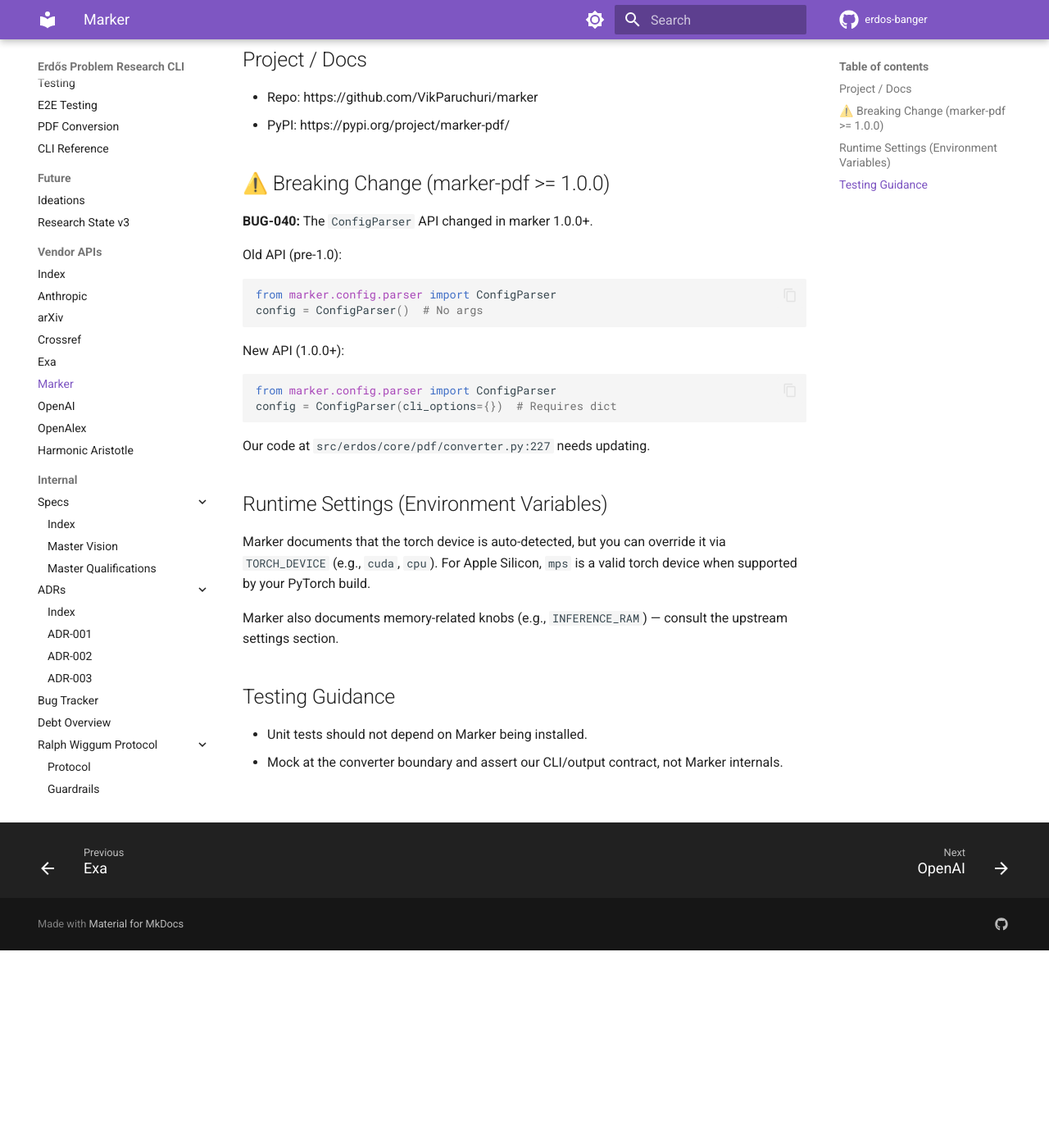
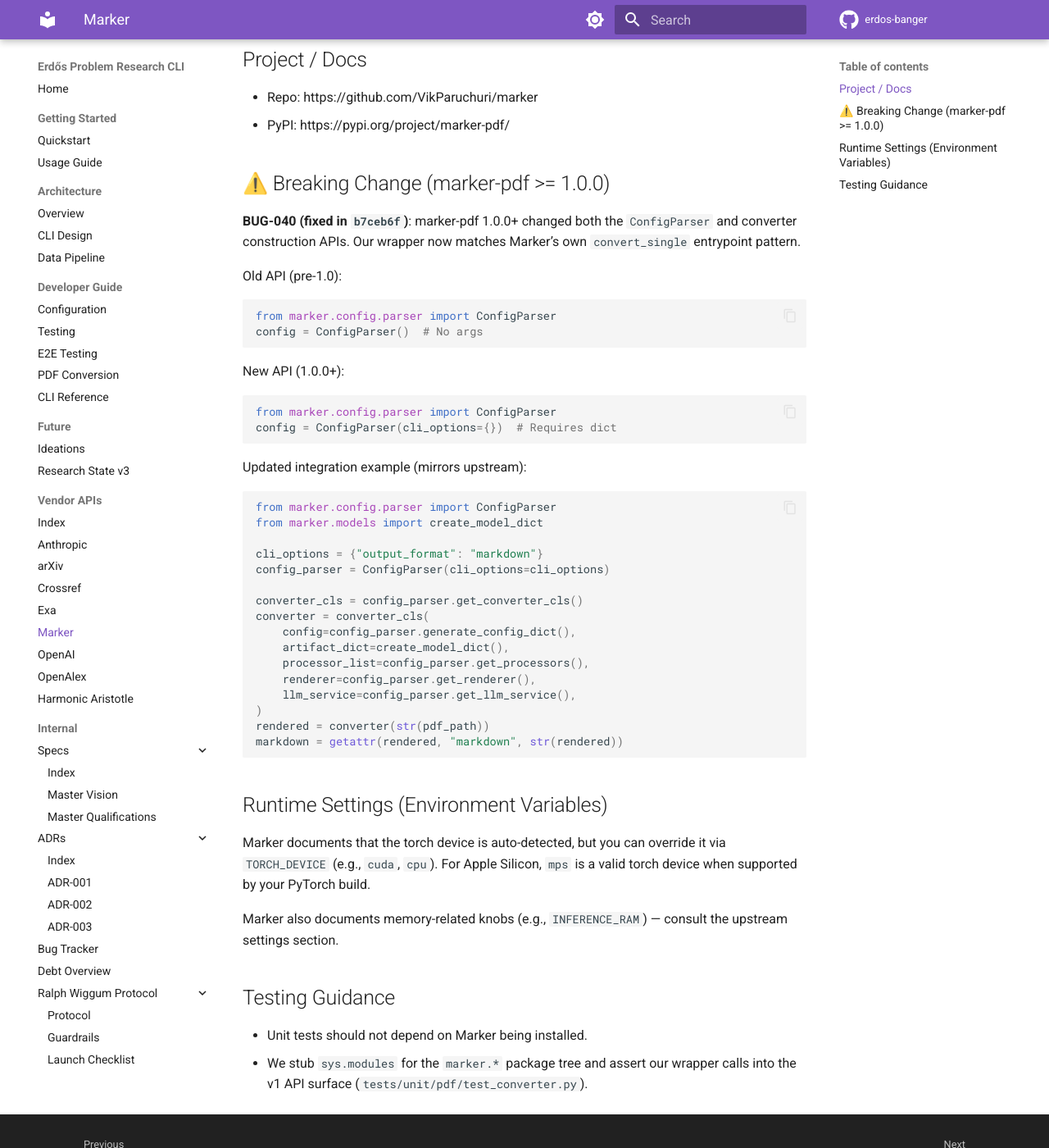
Before and after one commit to research-developer/erdos-banger, an MkDocs documentation site: the page built from docs/vendor-docs/marker/README.md, in a window 1280 px wide and 1400 px high, scrolled down 241 px. Shown: the whole window at 82% size. Built offline with MkDocs 1.6.1 and Material for MkDocs 9.7.7, drawn with Linux system fonts in a browser that asks for light colours; comment, search, counter and statistics services are not loaded.

Commit message:
docs(bugs): archive BUG-040 after marker-pdf fix

````diff
--- a/docs/vendor-docs/marker/README.md
+++ b/docs/vendor-docs/marker/README.md
@@ -9,7 +9,7 @@ Marker converts PDFs into Markdown (and other formats) using local ML models and
 
 ## ⚠️ Breaking Change (marker-pdf >= 1.0.0)
 
-**BUG-040:** The `ConfigParser` API changed in marker 1.0.0+.
+**BUG-040 (fixed in `b7ceb6f`)**: marker-pdf 1.0.0+ changed both the `ConfigParser` and converter construction APIs. Our wrapper now matches Marker’s own `convert_single` entrypoint pattern.
 
 Old API (pre-1.0):
 ```python
@@ -23,7 +23,25 @@ from marker.config.parser import ConfigParser
 config = ConfigParser(cli_options={})  # Requires dict
 ```
 
-Our code at `src/erdos/core/pdf/converter.py:227` needs updating.
+Updated integration example (mirrors upstream):
+```python
+from marker.config.parser import ConfigParser
+from marker.models import create_model_dict
+
+cli_options = {"output_format": "markdown"}
+config_parser = ConfigParser(cli_options=cli_options)
+
+converter_cls = config_parser.get_converter_cls()
+converter = converter_cls(
+    config=config_parser.generate_config_dict(),
+    artifact_dict=create_model_dict(),
+    processor_list=config_parser.get_processors(),
+    renderer=config_parser.get_renderer(),
+    llm_service=config_parser.get_llm_service(),
+)
+rendered = converter(str(pdf_path))
+markdown = getattr(rendered, "markdown", str(rendered))
+```
 
 ## Runtime Settings (Environment Variables)
 
@@ -34,4 +52,4 @@ Marker also documents memory-related knobs (e.g., `INFERENCE_RAM`) — consult t
 ## Testing Guidance
 
 - Unit tests should not depend on Marker being installed.
-- Mock at the converter boundary and assert our CLI/output contract, not Marker internals.
+- We stub `sys.modules` for the `marker.*` package tree and assert our wrapper calls into the v1 API surface (`tests/unit/pdf/test_converter.py`).
````
Also changed, not shown: docs/_archive/bugs/bug-040-marker-cli-broken.md (added, +43 -0 lines), docs/_bugs/README.md (+6 -7 lines), docs/_bugs/bug-040-marker-cli-broken.md (deleted, +0 -137 lines).
